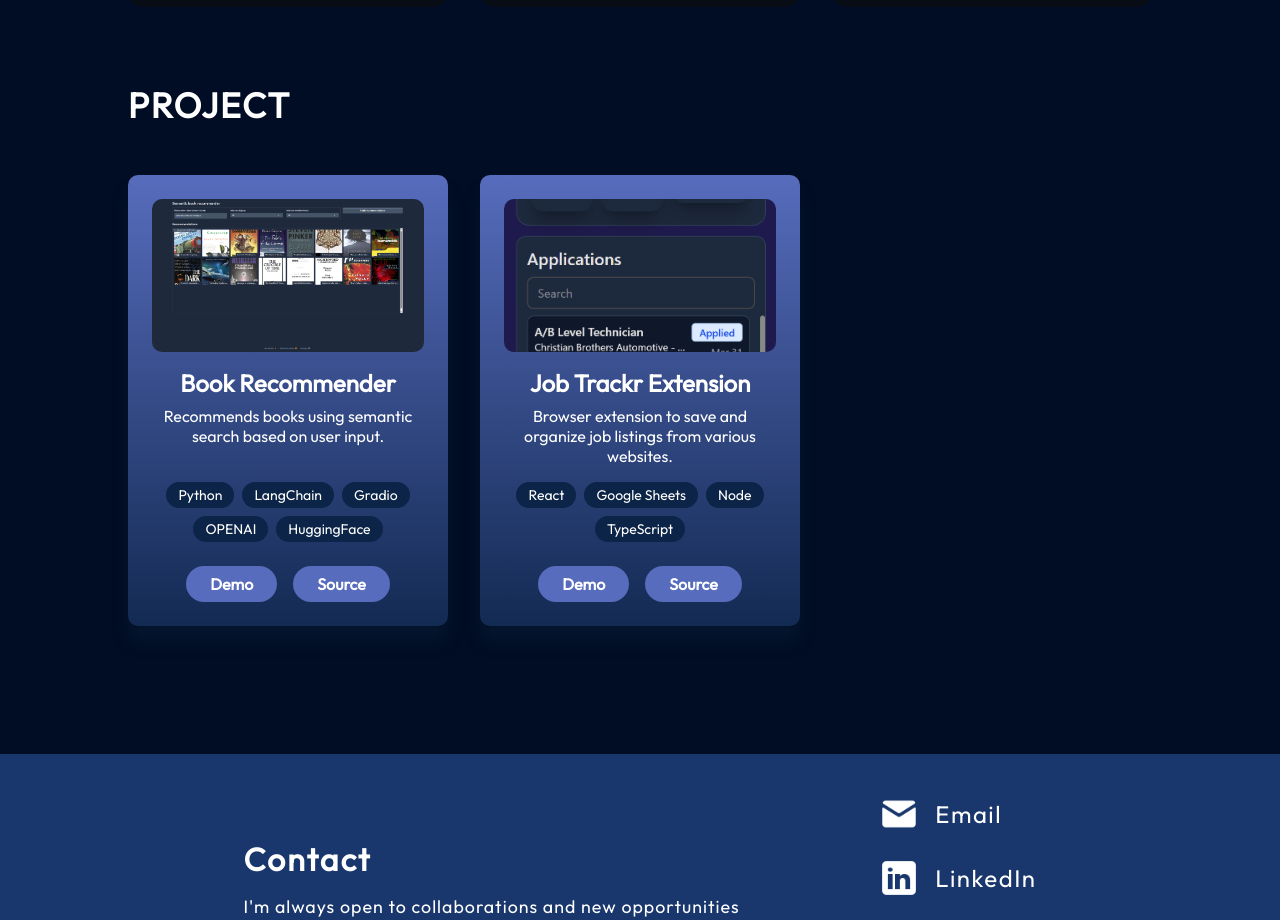
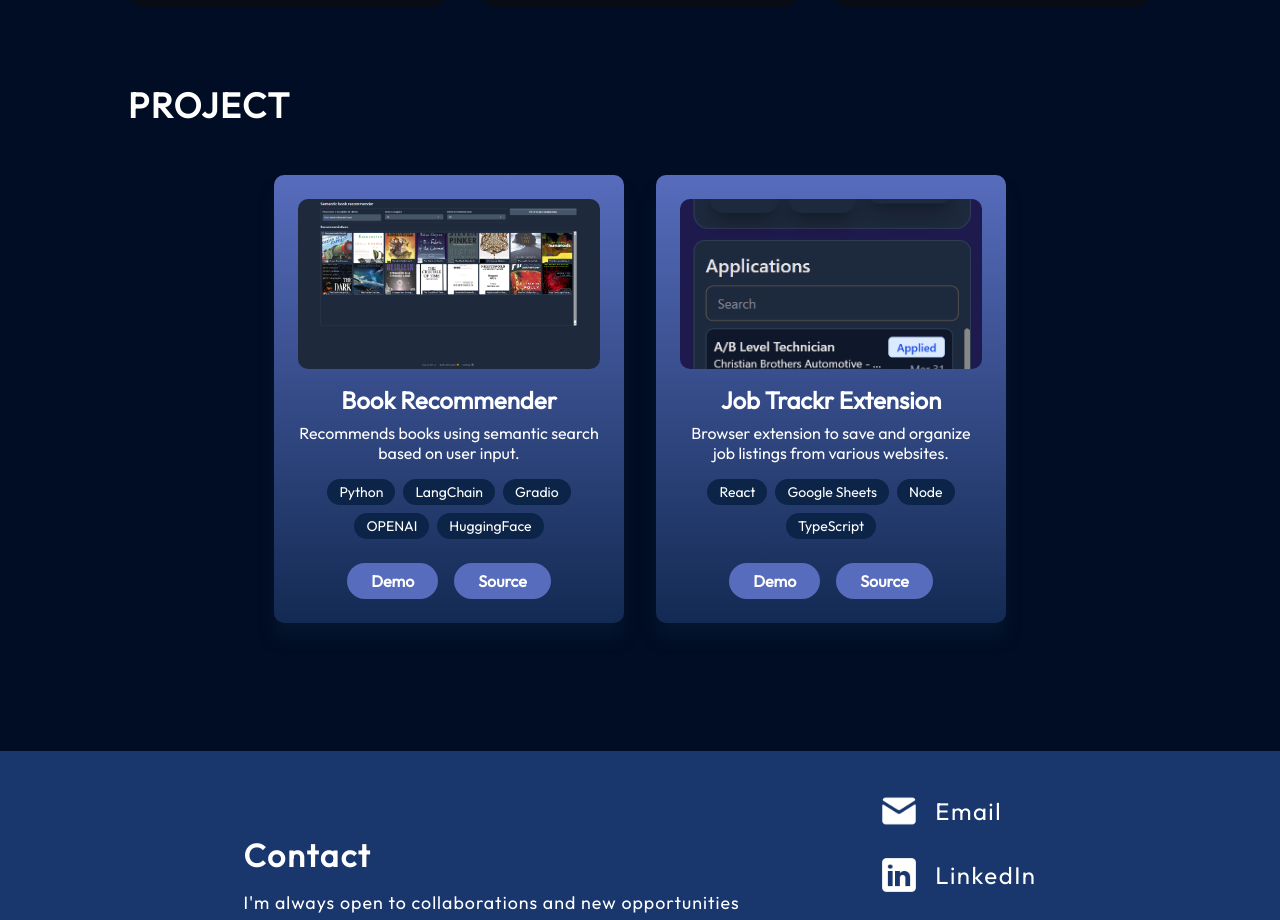
Before and after one commit to AfricanBolu/africanbolu.github.io, a React (Vite) app: page / in a window 1280 px wide. Shown: the part 2142-3062 px from the top of the page. Built offline with nearby package versions, Linux system fonts and the light colour scheme.

Commit message:
fixed projects card and centering
Co-authored-by: Copilot <copilot@github.com>

```diff
--- a/src/components/Projects/ProjectCard.module.css
+++ b/src/components/Projects/ProjectCard.module.css
@@ -1,4 +1,4 @@
-@import '../../vars.css';
+@import "../../vars.css";
 .container {
   /* border: 3px solid white; */
   /* border: 3px solid orange; */
@@ -22,6 +22,8 @@
     margin-left: 10%;
     margin-right: 10%;
     z-index: 1; */
+  width: 350px; /* Adjust this pixel value to match the exact size you prefer */
+  max-width: 100%; /* Ensures the card shrinks gracefully on narrow phone screens */
 }
 
 .projectPic {
@@ -105,7 +107,6 @@
   transition: all 0.3s ease;
 }
 
-
 .container:hover {
   transform: translateY(-5px); /* Subtle lift on hover */
   /* transition: transform 0.3s ease; */
@@ -119,5 +120,5 @@
 .linkBtn:hover {
   background: var(--color-secondary);
   transition: all 0.3s ease;
-    transform: scale(1.05)
+  transform: scale(1.05);
 }
--- a/src/components/Projects/Projects.jsx
+++ b/src/components/Projects/Projects.jsx
@@ -1,6 +1,6 @@
-import { projects } from '../../data/projects.js';
-import styles from './Projects.module.css';
-import ProjectCard from './ProjectCard';
+import { projects } from "../../data/projects.js";
+import styles from "./Projects.module.css";
+import ProjectCard from "./ProjectCard";
 // import projectPic from '../../../assets/projects/project.png';
 
 const Projects = () => {
@@ -8,10 +8,12 @@ const Projects = () => {
   return (
     <section className={styles.container} id="projects">
       <h2 className={styles.title}>PROJECT</h2>
-      <div className={styles.projects}>
-        {projects.map((project, id) => {
-          return <ProjectCard key={id} project={project} />;
-        })}
+      <div className={styles.projectsContainer}>
+        <div className={styles.projects}>
+          {projects.map((project, id) => {
+            return <ProjectCard key={id} project={project} />;
+          })}
+        </div>
       </div>
     </section>
   );
--- a/src/components/Projects/Projects.module.css
+++ b/src/components/Projects/Projects.module.css
@@ -1,10 +1,6 @@
-@import '../../vars.css';
+@import "../../vars.css";
+
 .container {
-    /* border: 3px solid orange; */
-    /* position: relative; */
-    /* display: flex; */
-    /* flex-direction: column; */
-    /* align-items: center; */
   margin-top: 76px;
   margin-left: 10%;
   margin-right: 10%;
@@ -12,42 +8,27 @@
 }
 
 .title {
-    /* border: 3px solid green; */
   font-size: 35px;
   font-weight: 700;
   font-family: var(--font-outfit);
   letter-spacing: 1.75px;
   color: var(--color-text);
   text-transform: uppercase;
-    /* margin-bottom: 33px; */
   width: 188px;
 }
 
+.projectsContainer {
+  display: flex;
+  justify-content: center;
+  align-items: center;
+  width: 100%;
+}
+
 .projects {
-    display: grid;
-    grid-template-columns: repeat(auto-fit, minmax(320px, 1fr));
+  display: flex;
+  flex-wrap: wrap;
+  justify-content: center; /* This centers 1, 2, or 3+ projects dynamically */
   gap: 2rem;
   width: 100%;
   margin-top: 3rem;
 }
-
-/* For larger screens, limit to 3 columns max */
-@media screen and (min-width: 1200px) {
-    .projects {
-        grid-template-columns: repeat(3, 1fr);
-    }
-}
-
-/* For medium screens, 2 columns */
-@media screen and (min-width: 768px) and (max-width: 1199px) {
-    .projects {
-        grid-template-columns: repeat(2, 1fr);
-    }
-}
-
-/* For small screens, 1 column */
-@media screen and (max-width: 767px) {
-    .projects {
-        grid-template-columns: 1fr;
-    }
-}
--- a/src/data/projects.js
+++ b/src/data/projects.js
@@ -1,4 +1,4 @@
-import defaultImg from '../assets/projects/project.png';
+// import defaultImg from '../assets/projects/project.png';
 import bookRecommender from '../assets/projects/Book_Recommender.png';
 import jobTrackr from '../assets/projects/Job Trackr.png'
 
```
Also changed, not shown: 1 other file (tests, documents, lock files or other folders). Lines whose indentation alone changed are shown as unchanged.
